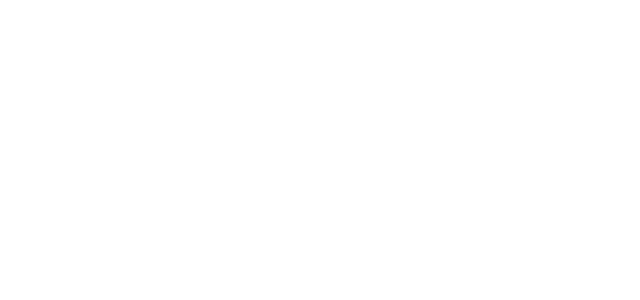
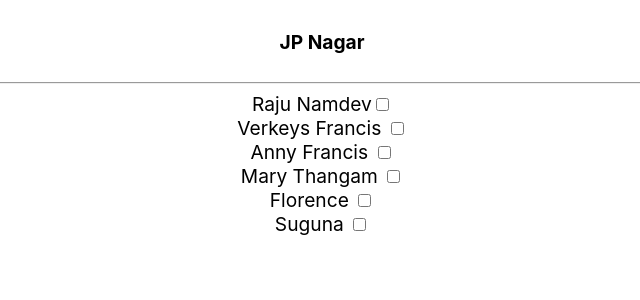
Before and after one commit to verfran/21msin21, a React (Create React App) app: page /momoryscripturescore in a window 1280 px wide. Shown: the top 300 px of the page, without its empty margins (318-958 px from the left). Built offline with nearby package versions, Linux system fonts and the light colour scheme.

Commit message:
score component added

```diff
--- a/src/App.js
+++ b/src/App.js
@@ -2,6 +2,7 @@
 import { BrowserRouter as Router, Route } from 'react-router-dom';
 import Home from './Home';
 import Update from './Update';
+import Score from './Score';
 
 function App() {
   return (
@@ -16,6 +17,9 @@
         <Route exact={true} path="/preview" render={() => (
           <Home showPreview="true"/>
         )} />
+        <Route exact={true} path="/momoryscripturescore" render={() => (
+          <Score />
+        )} />
       </Router>
     </div>
   );
--- a/src/ApplicationCard.js
+++ b/src/ApplicationCard.js
@@ -1,5 +1,5 @@
 import React from 'react';
-import { CardBody, CardTitle, Card, CardText } from 'reactstrap';
+import { CardBody, Card, CardText } from 'reactstrap';
 
 const bodyStyle = {
     color: 'black',
--- /dev/null
+++ b/src/Score.js
@@ -0,0 +1,69 @@
+import React from 'react';
+import { CardBody, CardTitle, Card, CardText } from 'reactstrap';
+import { Form, FormGroup, Label, Input } from 'reactstrap';
+
+const bodyStyle = {
+    color: 'black',
+    padding: "10px",
+}
+
+const textSize = { fontSize: '20px' }
+
+const Score = (props) => {
+
+    return (
+        <Form style={bodyStyle}>
+            <FormGroup check inline>
+                <Label>
+                    <br />
+                    <big><b>JP Nagar</b></big>
+                    <br />
+                    <br />
+                    <hr />
+                </Label>
+                <Label check>
+                    <big>Raju Namdev</big><Input type="checkbox" />
+                </Label>
+            </FormGroup>
+            <FormGroup check inline>
+                <Label check>
+                    <big>Verkeys Francis </big><Input type="checkbox" />
+                </Label>
+            </FormGroup>
+            <FormGroup check inline>
+                <Label check>
+                    <big>Anny Francis </big><Input type="checkbox" />
+                </Label>
+            </FormGroup>
+            <FormGroup check inline>
+                <Label check>
+                    <big>Mary Thangam </big><Input type="checkbox" />
+                </Label>
+            </FormGroup>
+            <FormGroup check inline>
+                <Label check>
+                    <big>Florence </big><Input type="checkbox" />
+                </Label>
+            </FormGroup>
+            <FormGroup check inline>
+                <Label check>
+                    <big>Suguna </big><Input type="checkbox" />
+                </Label>
+            </FormGroup>
+        </Form>
+    )
+
+    return (
+        <div>
+            <Card>
+                <CardBody style={bodyStyle} >
+                    <CardTitle><h3>JP Nagar</h3></CardTitle>
+                    <CardText style={textSize}>one</CardText>
+                </CardBody>
+            </Card>
+        </div>
+
+    );
+}
+
+export default Score;
```
Also changed, not shown: 1 other file (tests, documents, lock files or other folders).
